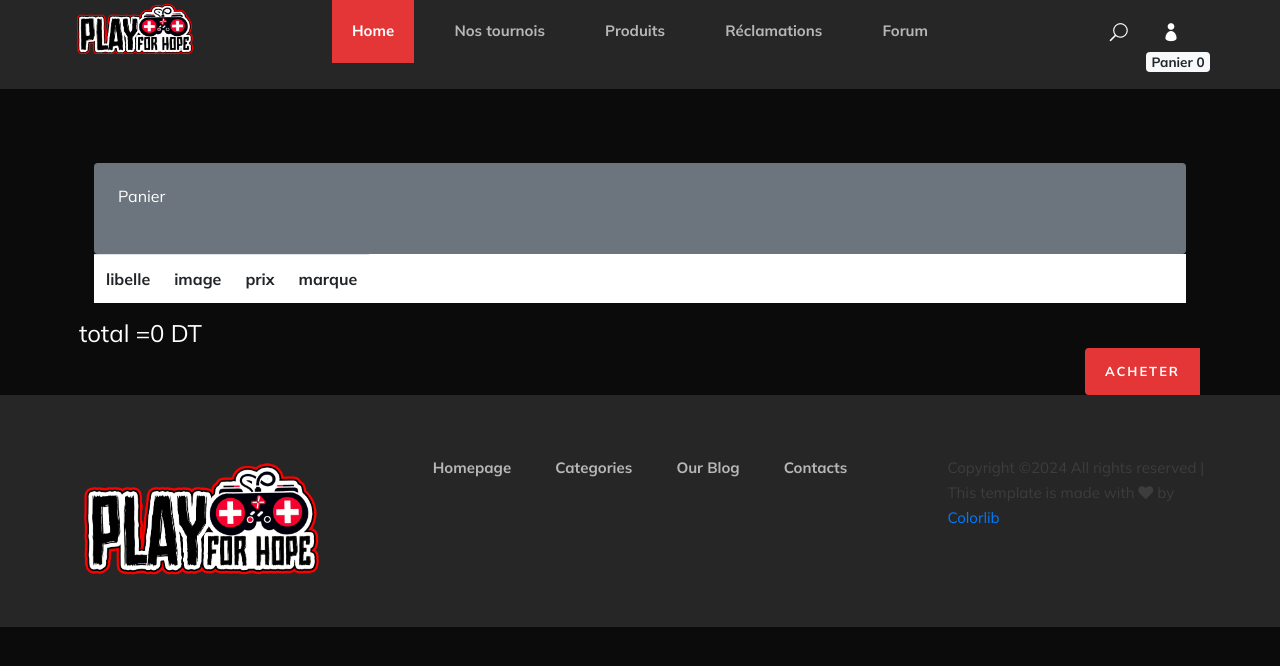
After one commit to wassimtaktak/FirstProject, a Symfony app: template templates/produit/checkout.html.twig in a window 1280 px wide. The commit adds this page. Shown: the top 666 px of the page. Run offline with Twig, Linux system fonts and the light colour scheme; the template is opened without the code that fills it, so the values that code supplies are empty; some libraries are stand-ins or nearby versions.

Commit message:
dernier changement
dernier changement

```diff
--- a/public/css/style.css
+++ b/public/css/style.css
@@ -82,11 +82,15 @@
     background: var(--dark);
     transition: 0.5s;
 }
+.sami{
+    background-color: #8B0000;
+}
 
 @media (min-width: 992px) {
     .sidebar {
         margin-left: 0;
     }
+
 
     .sidebar.open {
         margin-left: -250px;
--- a/src/Entity/Categorie.php
+++ b/src/Entity/Categorie.php
@@ -25,7 +25,7 @@ class Categorie
      * @var string
      *
      * @Assert\NotBlank(message="nom doit etre non vide")
-     * @Assert\Length(min=8, minMessage="nom doit contenir au moins 6 caractères")
+     * @Assert\Length(min=6, minMessage="nom doit contenir au moins 6 caractères")
      * @ORM\Column(name="nom", type="string", length=20, nullable=false)
      */
     private $nom;
--- a/templates/baseuser.html.twig
+++ b/templates/baseuser.html.twig
@@ -77,6 +77,12 @@
 							<a href="./login.html">
 								<span class="icon_profile"></span>
 							</a>
+							<a href="/produit/checkout">
+
+								<span class="badge badge-light">
+									Panier {{ app.session.get('products')|length }}
+								</span>
+							</a>
 						</div>
 					</div>
 				</div>
--- a/templates/produit/afficher_produit.html.twig
+++ b/templates/produit/afficher_produit.html.twig
@@ -12,8 +12,7 @@
 			<div class="col-12">
 				<div class="bg-secondary rounded h-100 p-4">
 					<h6 class="mb-4">Liste des Produits</h6>
-					<div class="table-responsive">
-						<table class="table">
+						<table class="table table-dark">
 							<thead>
 								<tr>
 									<th scope="col">Libelle</th>
@@ -57,7 +56,7 @@
 								{% endfor %}
 							</tbody>
 						</table>
-					</div>
+
 					<div class="btn-group" role="group">
 						<a type="button" class="btn btn-outline-primary" href="{{ path ('add_produit') }}">Ajouter un produit</a>
 						<a type="button" class="btn btn-outline-primary" href="{{ path ('afficher_categorie') }}">Voir la liste des catégories</a>
--- /dev/null
+++ b/templates/produit/checkout.html.twig
@@ -0,0 +1,50 @@
+{% extends 'baseuser.html.twig' %}
+
+{% block title %}Afficher Produit
+{% endblock %}
+
+
+{% block body %}
+
+	<div class="container-fluid pt-4 px-4">
+		<div class="row g-4">
+
+			<div class="col-12">
+				<div class="bg-secondary rounded h-100 p-4" >
+					<h6 class="mb-4">Panier</h6>
+				</div>
+			</div>
+			<div class="col-12">
+
+				<table class="table-responsive table bg-white">
+					<tbody style="width:100%">
+						<th>libelle</th>
+						<th>image</th>
+						<th>prix</th>
+						<th>marque</th>
+						{% set total = 0 %}
+						{% for product in products %}
+							<tr>
+								<td>{{ product.libelle }}</td>
+								<td><img src={{asset('img/' ~ product.image)}} alt="" width="200" height="200"/></td>
+
+								<td>{{ product.prix}}</td>
+								<td>{{ product.marque }}</td>
+							</tr>
+							{% set total = total+ product.prix %}
+						{% endfor %}
+					</tbody>
+
+				</table>
+
+			</div>
+			<span><h4>    total ={{total}} DT</h4></span>
+
+			<div class="anime__details__btn w-100  pl-2 text-right">
+				<a href="" class="watch-btn">
+					<span>Acheter</span>
+				</a>
+			</div>
+		</div>
+	</div>
+{% endblock %}
```
Also changed, not shown: src/Controller/ProduitController.php (+17 -0 lines), src/Entity/Produit.php (+4 -4 lines), templates/produit/produitCards.html.twig (+22 -19 lines), templates/produit/produitDetail.html.twig (+11 -27 lines), public/img/casque-micro-gaming-soundz-330-camouflage-661f9c6b0ece2.jpg (added), public/img/chaise-661fa34a128b1.jpg (added), public/img/marshall-661f9bbbbc582.jpg (added), public/img/microsoft-661f9b5c59f19.jpg (added), public/img/pack-gaming-room-chaise-msi-mag-ch120-x-bureau-motorise-gaming-ksix-661f9cc59a1b4.jpg (added), public/img/pc-portable-hp-spectre-x360-convertible-14-ef0002nk-tactile-i7-1255u-16-go-661f9c0824864.jpg (added), public/img/tv-telefunken-tv55f9-55-uhd-4k-smart-tv--661fa5bec7726.png (added), public/img/tv-telefunken-tv55f9-55-uhd-4k-smart-tv-google-tv-android-silver-abonnement-gratuit-661fa599be015.png (added), 1 other file.
